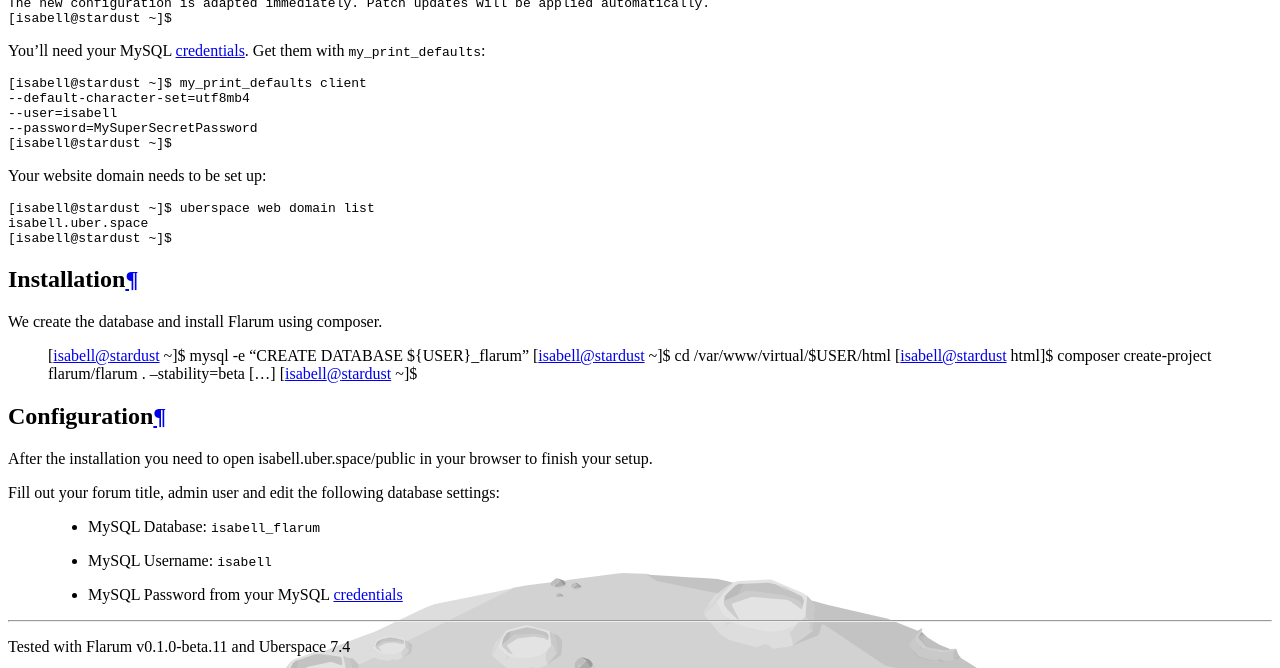
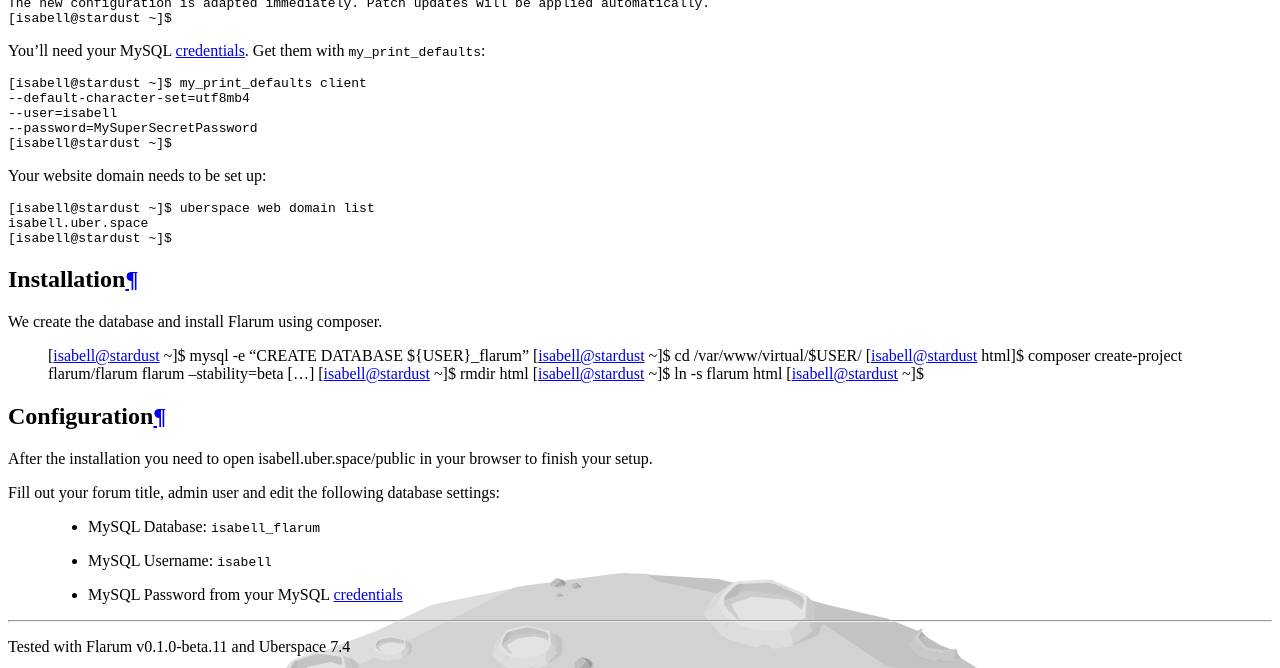
Before and after one commit to Uberspace/lab, a Sphinx documentation site: the page built from source/guide_flarum.rst, in a window 1280 px wide and 900 px high, scrolled down 3401 px, cut to the strip 0-668 px from the top of the window. Built offline with Sphinx 7.4.7 and the Read the Docs theme 2.0.0, drawn with Linux system fonts in a browser that asks for light colours.

Commit message:
Update guide_flarum.rst
Fixing exposed directories.

```diff
--- a/source/guide_flarum.rst
+++ b/source/guide_flarum.rst
@@ -51,9 +51,11 @@
 We create the database and install Flarum using composer.
 
  [isabell@stardust ~]$ mysql -e "CREATE DATABASE ${USER}_flarum"
- [isabell@stardust ~]$ cd /var/www/virtual/$USER/html
- [isabell@stardust html]$ composer create-project flarum/flarum . --stability=beta
+ [isabell@stardust ~]$ cd /var/www/virtual/$USER/
+ [isabell@stardust html]$ composer create-project flarum/flarum flarum --stability=beta
  […]
+ [isabell@stardust ~]$ rmdir html
+ [isabell@stardust ~]$ ln -s flarum html
  [isabell@stardust ~]$
 
 Configuration
```
